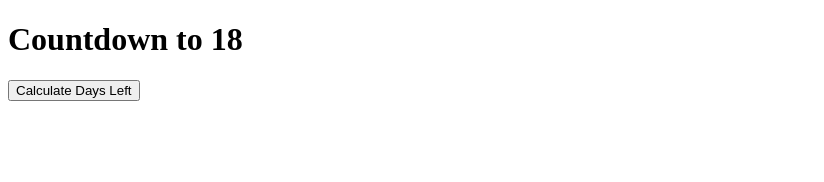
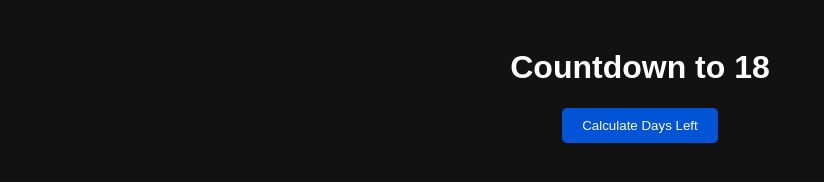
Before and after one commit to kamnivas/Countdown-to-18, a plain HTML site: page index.html in a window 1280 px wide. Shown: the whole page, without its empty margins (0-824 px from the left). Drawn offline with Linux system fonts and the light colour scheme.

Commit message:
Changed color scheme

```diff
--- a/index.html
+++ b/index.html
@@ -4,6 +4,35 @@
     <meta charset="UTF-8">
     <meta name="viewport" content="width=device-width, initial-scale=1.0">
     <title>Countdown to 18</title>
+    <style>
+        body {
+            background-color: #121212;
+            color: #ffffff; /* Light text color */
+            font-family: Arial, sans-serif; /* Font style */
+            text-align: center; /* Center align text */
+            padding: 20px; /* Padding for content */
+        }
+
+        h1 {
+            color: #ffffff;
+        }
+
+        #result {
+            margin: 20px 0;
+            font-size: 1.5em;
+        }
+
+        button {
+            background-color: #0254d6;
+            color: #ffffff;
+            border: none;
+            padding: 10px 20px;
+            cursor: pointer;
+            border-radius: 5px;
+            transition: background-color 0.3s;
+        }
+
+    </style>
 </head>
 <body>
     <h1>Countdown to 18</h1>
```
